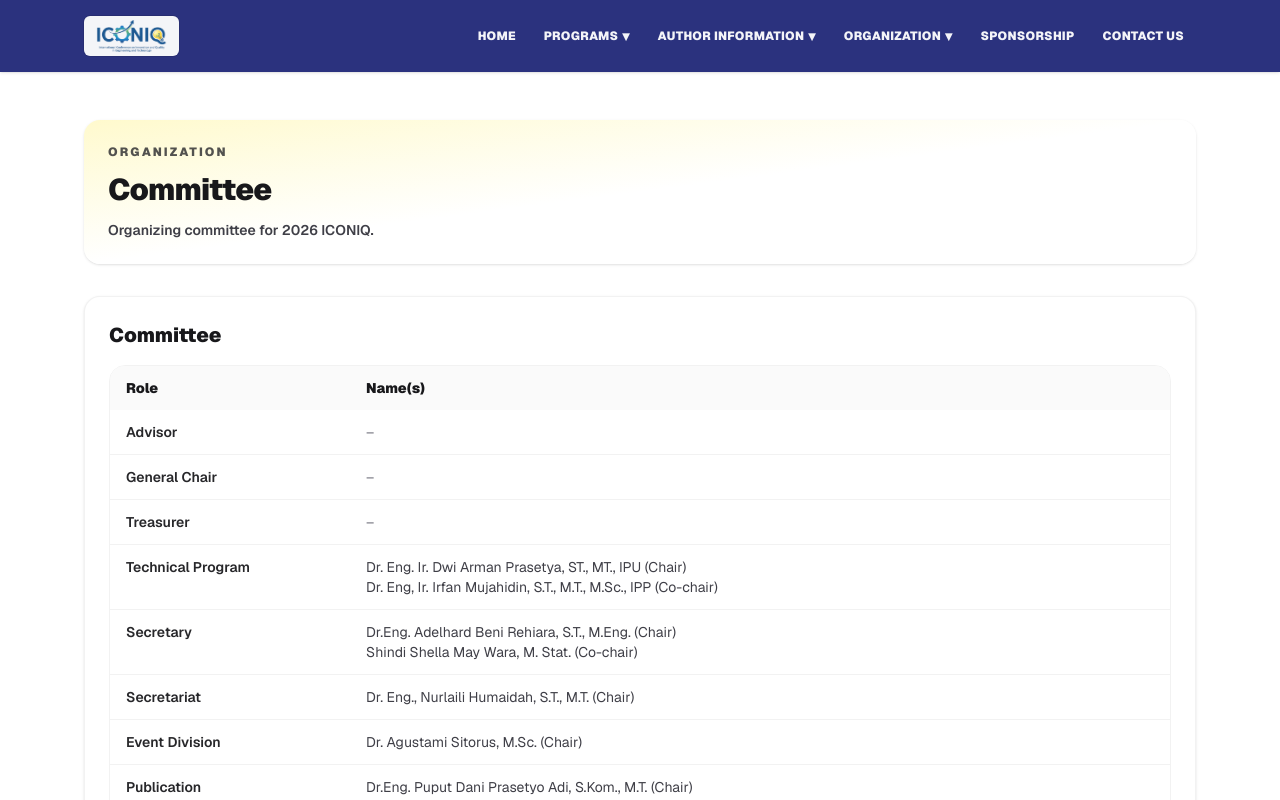
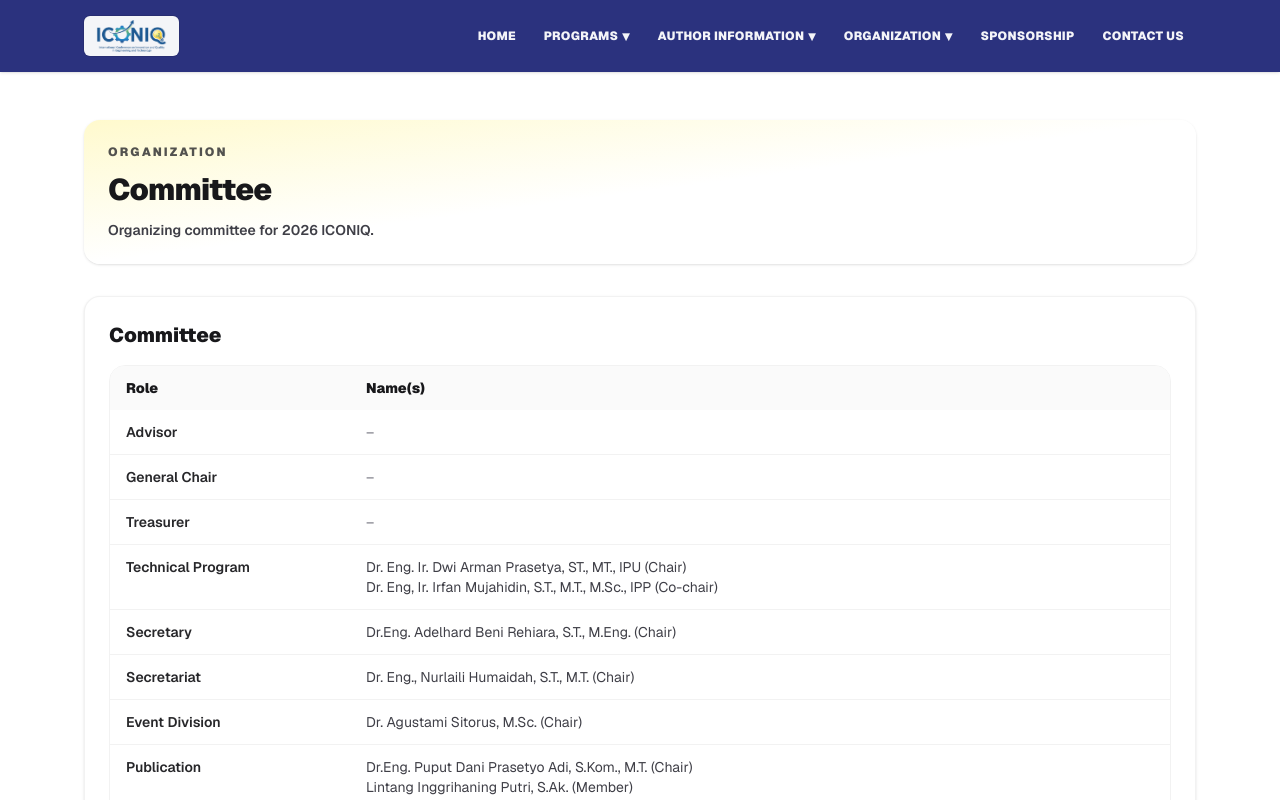
Before and after one commit to helloawuteam-maker/iconic2026, a Next.js app: page /organization in a window 1280 px wide. Shown: the top 800 px of the page. Built offline with nearby package versions, Linux system fonts and the light colour scheme.

Commit message:
udpate new

```diff
--- a/app/organization/page.tsx
+++ b/app/organization/page.tsx
@@ -539,8 +539,6 @@ export default function OrganizationPage() {
                     <td className="px-4 py-3 font-semibold text-zinc-800">Secretary</td>
                     <td className="px-4 py-3 text-zinc-700">
                       Dr.Eng. Adelhard Beni Rehiara, S.T., M.Eng. (Chair)
-                      <br />
-                      Shindi Shella May Wara, M. Stat. (Co-chair)
                     </td>
                   </tr>
                   <tr className="align-top">
```
